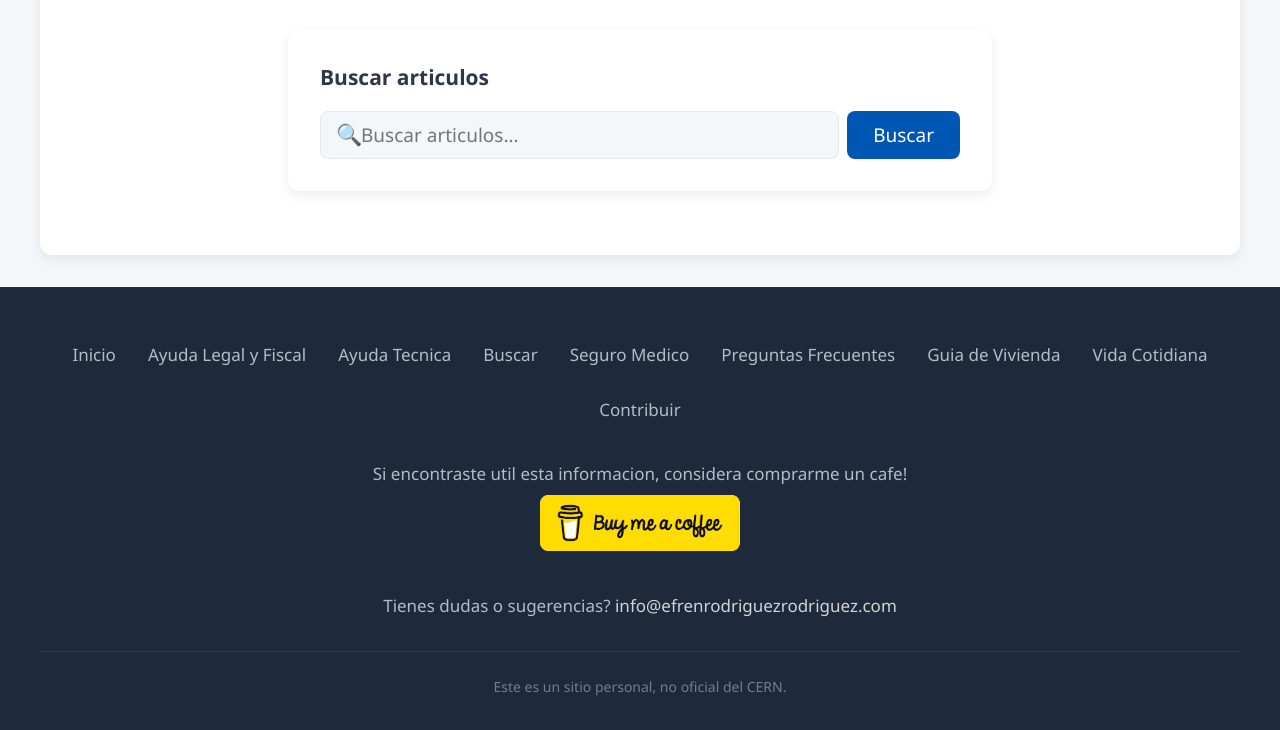
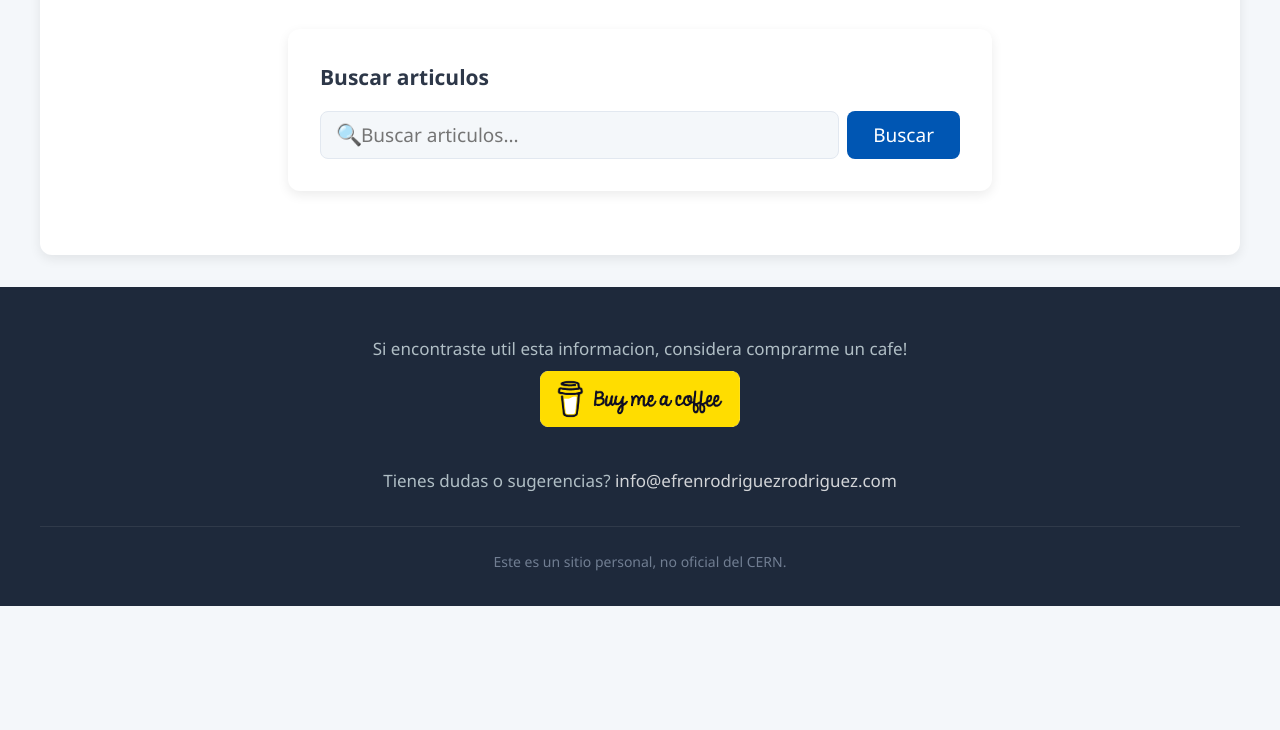
Before and after one commit to EfrenPy/Starter-Pack, an Eleventy site: page src/pages/index.njk in a window 1280 px wide. Shown: the part 1059-1789 px from the top of the page. After the commit the page ends 1665 px from the top, so only its background shows below. Built offline with nearby package versions, Linux system fonts and the light colour scheme; Eleventy itself is replaced by a stand-in of ours; files that its build step writes are made by us from their sources; what markdown-it-attrs would draw is missing.

Commit message:
remove redundant navigation links from footer

```diff
--- a/src/_includes/partials/footer.njk
+++ b/src/_includes/partials/footer.njk
@@ -1,12 +1,5 @@
 <footer class="site-footer">
   <div class="site-footer__inner">
-    <ul class="site-footer__links">
-      <li><a href="/{{ lang }}/">{{ ui[lang].footer_home }}</a></li>
-      {% for item in navigation.footer %}
-      <li><a href="/{{ lang }}/{{ item.slug }}/">{{ item[lang] }}</a></li>
-      {% endfor %}
-    </ul>
-
     <div class="site-footer__support">
       <p>{{ ui[lang].footer_coffee_text }}</p>
       <a href="https://www.buymeacoffee.com/efrenrguezrguez" target="_blank" rel="noopener noreferrer">
```
